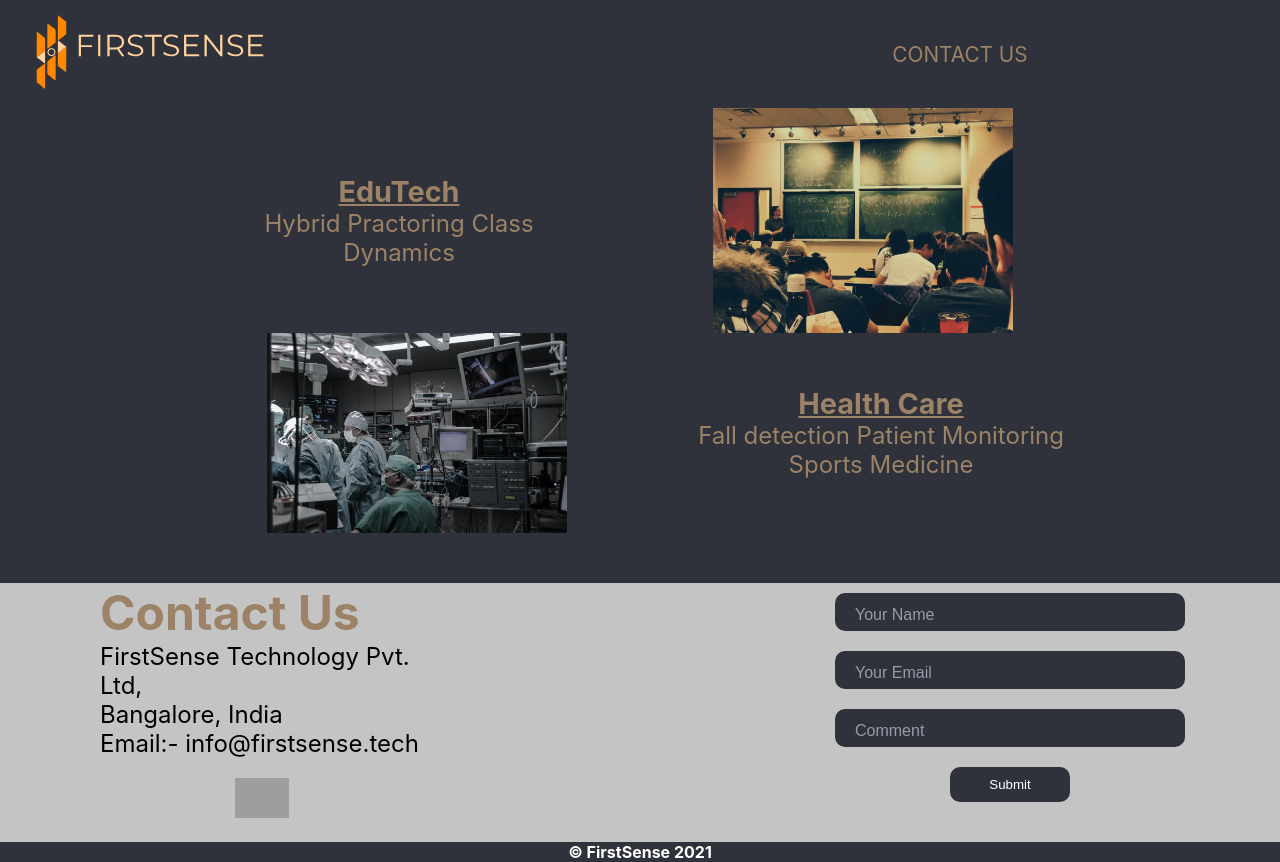
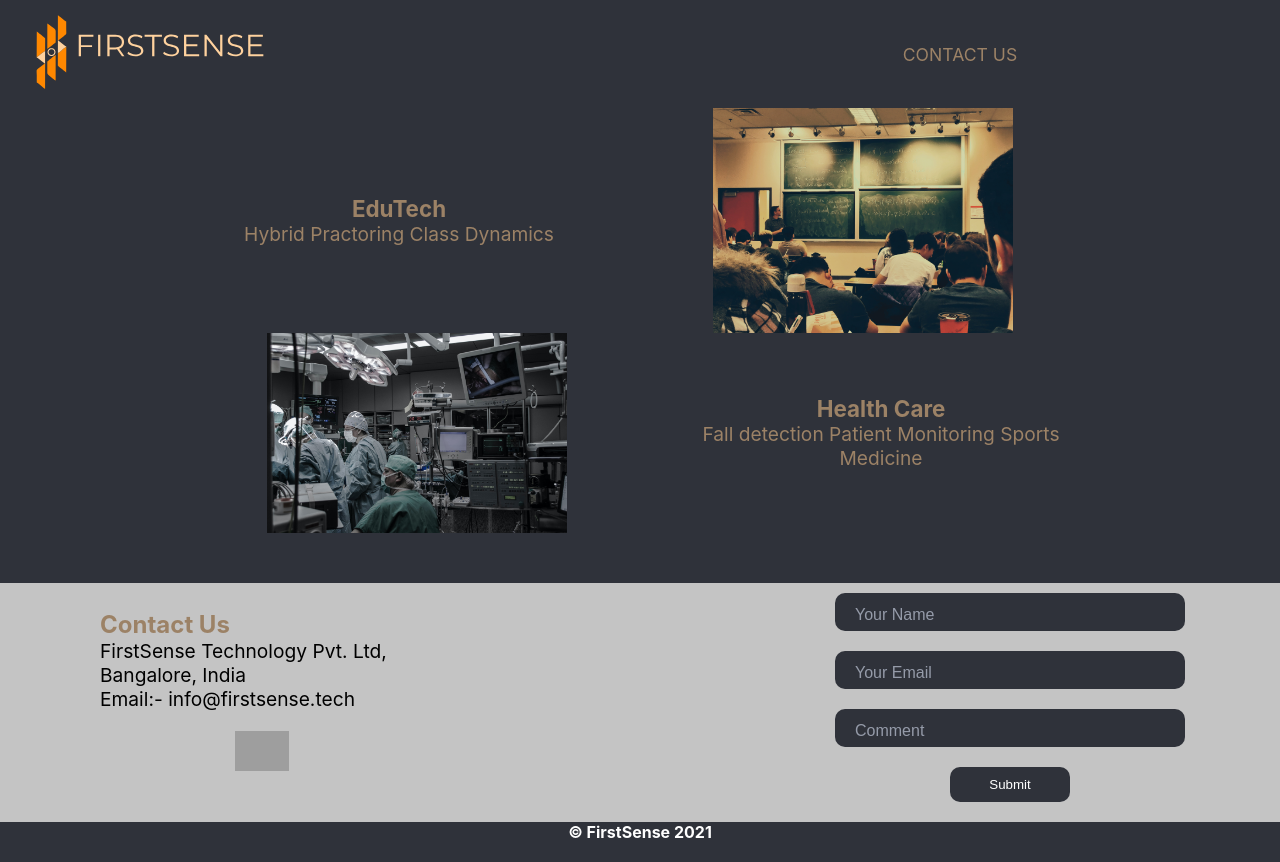
Before and after one commit to firstsensetech/firstsensetech.github.io, a React (Create React App) app: page /learn-more in a window 1280 px wide. Built offline with nearby package versions, Linux system fonts and the light colour scheme; grey boxes are pictures that could not be loaded.

Commit message:
Improved Ui (Reduced font)

```diff
--- a/src/components/HomeContactUs.js
+++ b/src/components/HomeContactUs.js
@@ -11,6 +11,10 @@ function HomeContactUs() {
     const [message, setMessage] = useState('')
 
     const handleSubmit = (e) => {
+
+        if (name == '' || email == '' || message == '') {
+            alert('Please fill in all the fields')
+        } else {
             const templateParams = {
                 from_name: "Website",
                 to_name: "Team",
@@ -28,8 +32,7 @@ function HomeContactUs() {
                 }, (err) => {
                     console.log('FAILED...', err);
                 });
-
-
+        }
     }
 
     return (
--- a/src/styles/_home.scss
+++ b/src/styles/_home.scss
@@ -72,9 +72,9 @@
     padding: 0 10%;
     h1{
         color: $heading-color;
-        font-size: 3rem;
+        font-size: 2rem;
         margin: 50px 0;
-        text-decoration: underline;
+        // text-decoration: underline;
     }
     div{
         span{
@@ -168,9 +168,9 @@
     padding-bottom: 40px;
     h1{
         color: $heading-color;
-        font-size: 3rem;
+        font-size: 2rem;
         margin: 50px 0;
-        text-decoration: underline;
+        // text-decoration: underline;
         text-align: center;
     }
 }
@@ -247,9 +247,9 @@
     // height: 100vh;
     h1{
         color: $heading-color;
-        font-size: 3rem;
+        font-size: 2rem;
         margin: 50px 0;
-        text-decoration: underline;
+        // text-decoration: underline;
         text-align: center;
     }
 }
@@ -322,12 +322,12 @@
         margin-top: 20px;
     }
     h2{
-        font-size: 3rem;
+        // font-size: 3rem;
         color: $heading-color;
     }
     p{
         color: #fff;
-        font-size: 1.5rem;
+        font-size: 1.2rem;
     }
     .homecontactus__left__image{
         display: flex;
--- a/src/styles/_learnMore.scss
+++ b/src/styles/_learnMore.scss
@@ -46,11 +46,11 @@
         text-align: center;
         padding: 50px 30px;
         h3{
-            font-size: 1.8rem;
-            text-decoration: underline;
+            font-size: 1.4rem;
+            // text-decoration: underline;
         }
         p{
-            font-size: 1.5rem;
+            font-size: 1.2rem;
         }
     }
     #image{
--- a/src/styles/_navbar.scss
+++ b/src/styles/_navbar.scss
@@ -17,7 +17,7 @@
     display: flex;
     flex:0.5;
     justify-content: space-around;
-    font-size: 1.3em;
+    font-size: 1.1em;
     align-items: center;
     text-transform: uppercase;
     a{
--- a/src/styles/style.css
+++ b/src/styles/style.css
@@ -44,7 +44,7 @@ body {
           flex: 0.5;
   -ms-flex-pack: distribute;
       justify-content: space-around;
-  font-size: 1.3em;
+  font-size: 1.1em;
   -webkit-box-align: center;
       -ms-flex-align: center;
           align-items: center;
@@ -198,9 +198,8 @@ body {
 
 .homeSolution h1 {
   color: #9C8266;
-  font-size: 3rem;
+  font-size: 2rem;
   margin: 50px 0;
-  text-decoration: underline;
 }
 
 .homeSolution div span {
@@ -333,9 +332,8 @@ body {
 
 .homeneed h1 {
   color: #9C8266;
-  font-size: 3rem;
+  font-size: 2rem;
   margin: 50px 0;
-  text-decoration: underline;
   text-align: center;
 }
 
@@ -437,9 +435,8 @@ body {
 
 .homehorizontal h1 {
   color: #9C8266;
-  font-size: 3rem;
+  font-size: 2rem;
   margin: 50px 0;
-  text-decoration: underline;
   text-align: center;
 }
 
@@ -543,13 +540,12 @@ body {
 }
 
 .homecontactus__left h2 {
-  font-size: 3rem;
   color: #9C8266;
 }
 
 .homecontactus__left p {
   color: #fff;
-  font-size: 1.5rem;
+  font-size: 1.2rem;
 }
 
 .homecontactus__left .homecontactus__left__image {
@@ -765,12 +761,11 @@ body {
 }
 
 .learnMore__details__block #content h3 {
-  font-size: 1.8rem;
-  text-decoration: underline;
+  font-size: 1.4rem;
 }
 
 .learnMore__details__block #content p {
-  font-size: 1.5rem;
+  font-size: 1.2rem;
 }
 
 .learnMore__details__block #image {
```
Also changed, not shown: 1 other file (tests, documents, lock files or other folders). Lines whose indentation alone changed are shown as unchanged.
